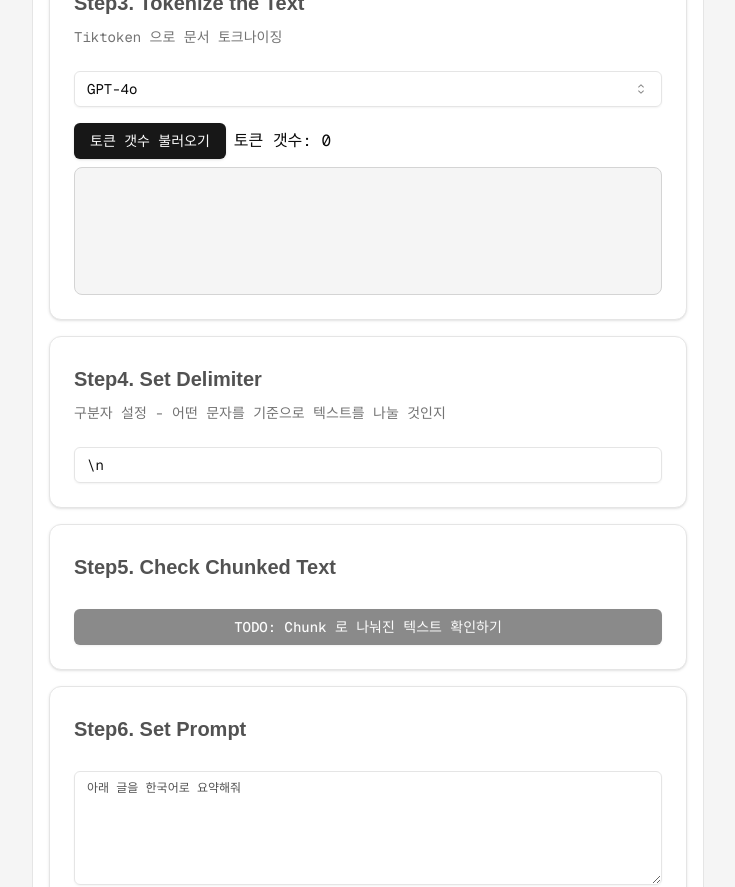
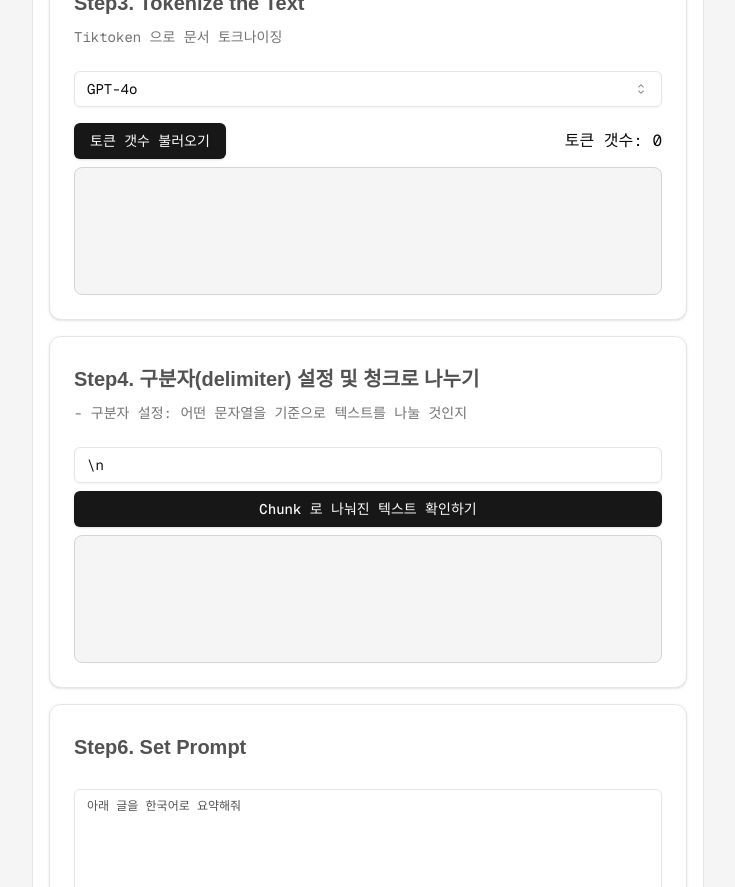
Before and after one commit to gitgitWi/llm-tutorials-step-by-step, a Next.js app: page /tutorials/summarizing-long-documents in a window 1280 px wide. Shown: the part 740-1627 px from the top of the page, without its empty margins (272-1007 px from the left). Built offline with nearby package versions, Linux system fonts and the light colour scheme.

Commit message:
feat(summarizing) split full-text to chunks by delimiter

```diff
--- a/src/app/tutorials/summarizing-long-documents/page.tsx
+++ b/src/app/tutorials/summarizing-long-documents/page.tsx
@@ -36,6 +36,7 @@ import {
 } from '~/features/ui/select';
 import { Textarea } from '~/features/ui/textarea';
 import { exampleDocument } from './example-document';
+import { useChunking } from './use-chunking';
 
 // TODO: 스키마 정의
 const SummarizeLongDocFormSchema = object({
@@ -87,6 +88,8 @@ export default function SummarizingLongDocumentsPage() {
       provider: LlmProviders.AZURE_OPENAI,
     },
   });
+
+  const { setChunkedTexts, chunks } = useChunking();
 
   const onSubmit = (data: SummarizeLongDocForm) => {
     setApiKey(data.apiKey);
@@ -154,6 +157,7 @@ export default function SummarizingLongDocumentsPage() {
                       <Input
                         placeholder="API Token"
                         type="password"
+                        autoComplete="current-password"
                         {...field}
                       />
                     </FormControl>
@@ -257,7 +261,7 @@ export default function SummarizingLongDocumentsPage() {
               />
 
               <div className="flex flex-col gap-2 mt-4">
-                <div className="flex items-center gap-2">
+                <div className="flex items-center justify-between gap-2">
                   <Button
                     type="button"
                     onClick={() => {
@@ -296,13 +300,15 @@ export default function SummarizingLongDocumentsPage() {
 
           <Card>
             <CardHeader>
-              <Heading3>Step4. Set Delimiter</Heading3>
+              <Heading3>
+                Step4. 구분자(delimiter) 설정 및 청크로 나누기
+              </Heading3>
               <CardDescription>
-                구분자 설정 - 어떤 문자를 기준으로 텍스트를 나눌 것인지
+                - 구분자 설정: 어떤 문자열을 기준으로 텍스트를 나눌 것인지
               </CardDescription>
             </CardHeader>
 
-            <CardContent>
+            <CardContent className="flex flex-col gap-2">
               <FormField
                 control={form.control}
                 name="delimiter"
@@ -314,19 +320,29 @@ export default function SummarizingLongDocumentsPage() {
                   </FormItem>
                 )}
               />
-            </CardContent>
-          </Card>
-
-          <Card>
-            <CardHeader>
-              <Heading3>Step5. Check Chunked Text</Heading3>
-            </CardHeader>
-
-            <CardContent className="flex flex-col gap-2">
-              <Button type="button" disabled>
-                TODO: Chunk 로 나눠진 텍스트 확인하기
+              <Button
+                type="button"
+                disabled={form.watch('delimiter').length === 0}
+                onClick={() => {
+                  setChunkedTexts(
+                    form.watch('documentText'),
+                    form.watch('delimiter')
+                  );
+                }}
+              >
+                Chunk 로 나눠진 텍스트 확인하기
               </Button>
-              {/* <Textarea readOnly defaultValue={''} /> */}
+              <ResultText className="flex flex-col gap-y-2">
+                {chunks.map((chunk, idx) => (
+                  <p
+                    // biome-ignore lint/suspicious/noArrayIndexKey: <explanation>
+                    key={`chunked-${idx}`}
+                    className="p-2 rounded-lg border border-neutral-300"
+                  >
+                    {chunk}
+                  </p>
+                ))}
+              </ResultText>
             </CardContent>
           </Card>
 
```
